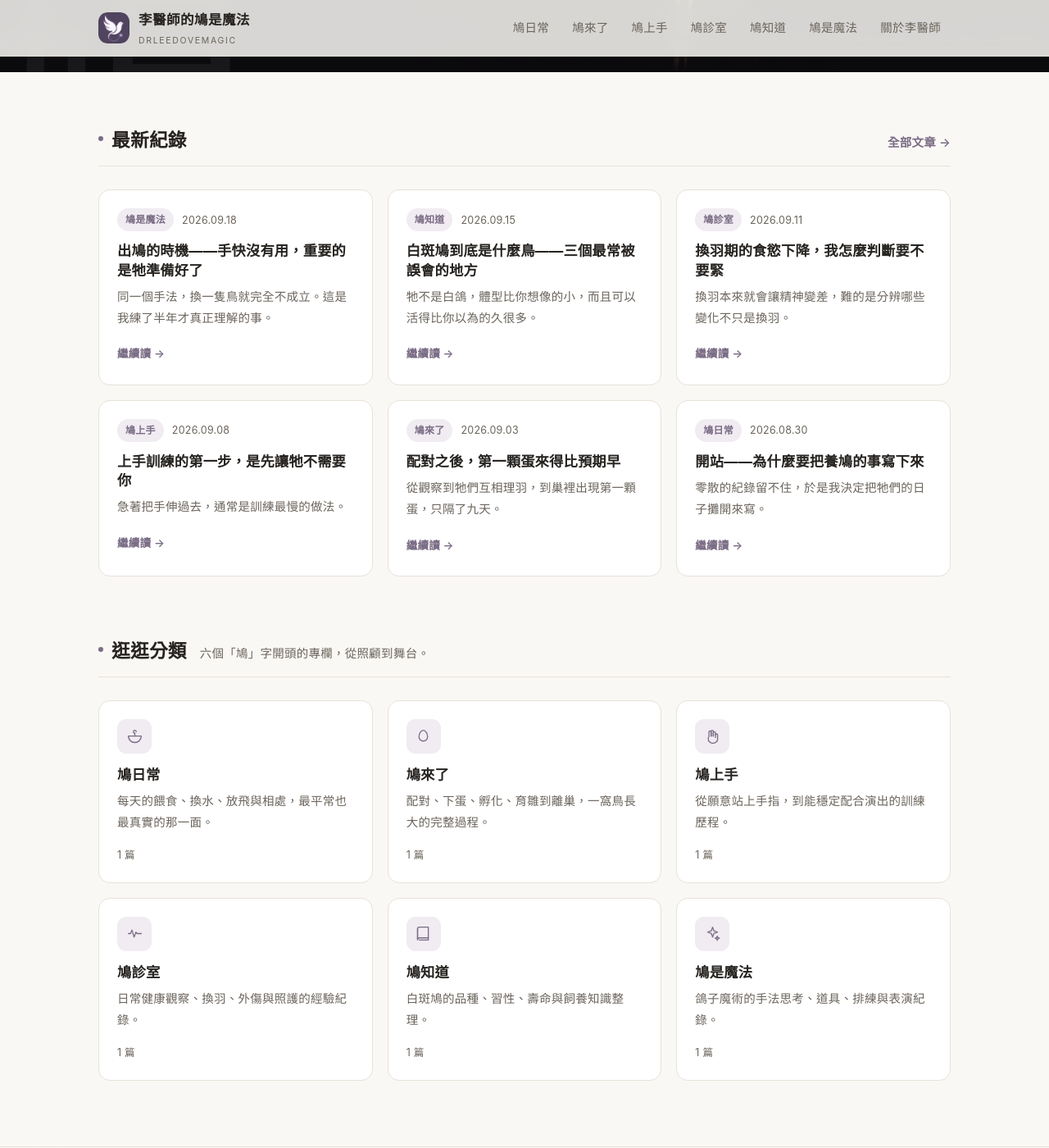
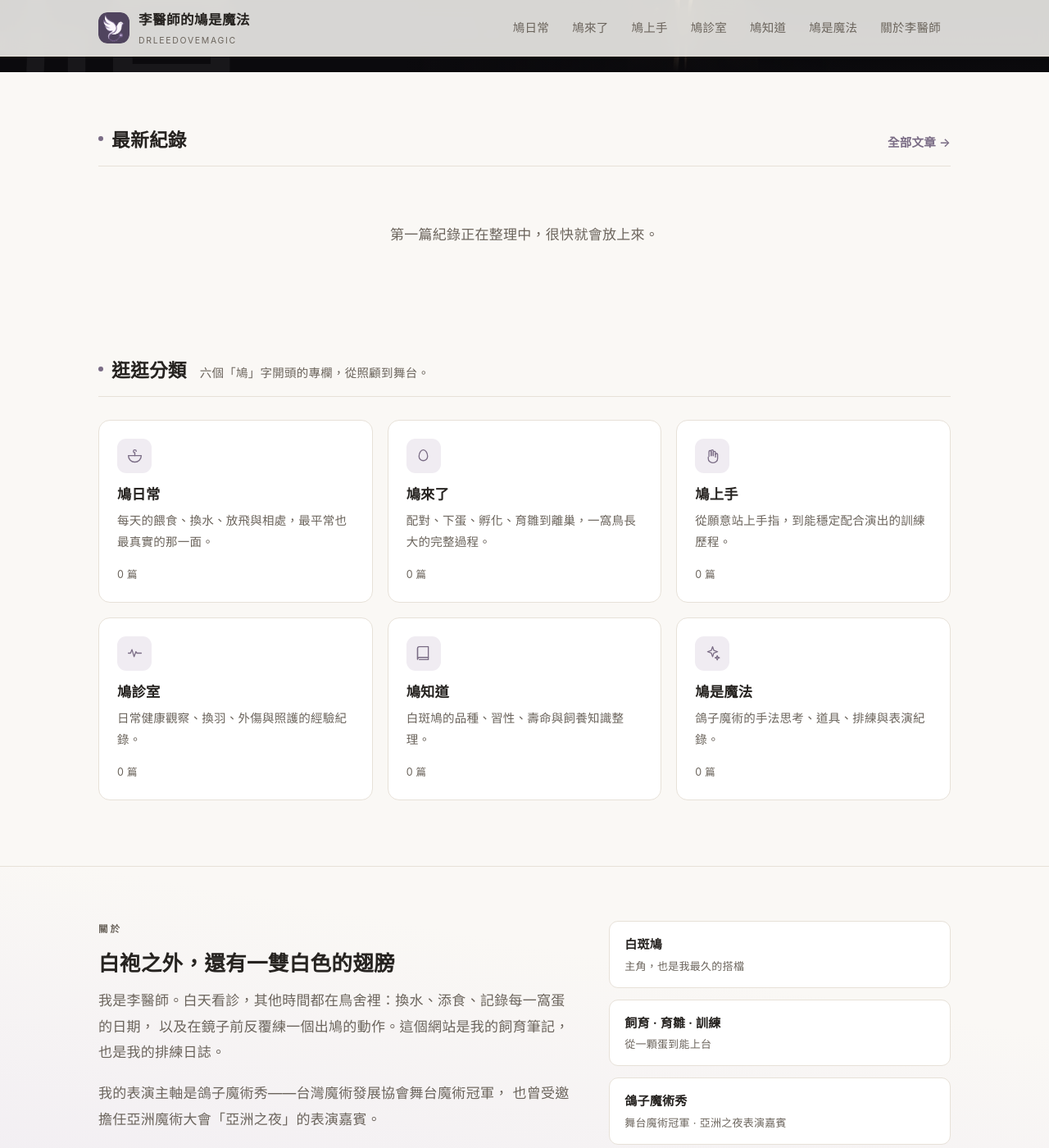
Before and after one commit to sherlocklee0212/drleedovemagic, a Jekyll site: the page built from index.html, in a window 1280 px wide and 1400 px high, scrolled down 527 px. Shown: the whole window at 82% size. Built offline with Jekyll 4.4.1, drawn with Linux system fonts in a browser that asks for light colours.

Commit message:
清空範例文章，改放空白範本
移除六篇示範用的虛構內容，_posts/ 留空等待實際紀錄。
新增 _drafts/文章範本.md（不會發佈）供日後複製使用，
並把首頁與全部文章頁的空狀態文案改為對讀者說話的語氣。

Co-Authored-By: Claude Opus 5 <noreply@anthropic.com>

```diff
--- a/_posts/2026-08-30-hello-doves.md
+++ /dev/null
@@ -1,25 +0,0 @@
----
-title: 開站——為什麼要把養鳩的事寫下來
-categories: [daily]
-description: 零散的紀錄留不住，於是我決定把牠們的日子攤開來寫。
----
-
-養白斑鳩第幾年了，我其實要翻本子才數得出來。
-
-真正讓我決定開這個網站的，是今年春天那一窩。第一顆蛋的日期我記在診所的便利貼上，孵化那天寫在手機備忘錄，離巢的照片在相簿裡——等我想回頭確認整段時間軸，三個地方的紀錄怎麼都對不起來。
-
-那時我才發現，我一直以為自己「很清楚」的事，其實只是印象。
-
-## 我想留下的三種紀錄
-
-**日期。** 下蛋、孵化、離巢、換羽、第一次上手。牠們的變化比我以為的快，沒寫下來，就只剩下「大概那陣子」。
-
-**失敗。** 哪一次餵食調整反而讓牠食慾變差、哪個訓練節奏太急。網路上的養鳥經驗大多只寫成功，但真正卡住人的都是那些沒人寫的部分。
-
-**手感。** 魔術這一塊很難用文字說清楚，可是「今天這個動作終於不用想就做出來了」這種瞬間，如果不當天寫，隔天就淡了。
-
-## 如果你也在養
-
-那這個網站對你可能有點用。我不會把自己寫成專家——我只是一個養了幾年、還在犯錯、剛好願意把過程記下來的人。
-
-有問題的話，寫信給我，我們可以一起想。
--- a/_posts/2026-09-03-pairing-and-the-first-egg.md
+++ /dev/null
@@ -1,28 +0,0 @@
----
-title: 配對之後，第一顆蛋來得比預期早
-categories: [hatchling]
-description: 從觀察到牠們互相理羽，到巢裡出現第一顆蛋，只隔了九天。
----
-
-新的一對是七月底才放在一起的。前兩週幾乎沒有互動，我已經做好「這對可能不成」的心理準備。
-
-八月二十二號，我看到公鳥開始替母鳥理頭頸的羽毛。九月一號，巢碗裡就有一顆蛋了。九天。
-
-## 時間軸
-
-| 日期 | 觀察 |
-|---|---|
-| 8/22 | 開始互相理羽，公鳥有明顯的邀巢動作 |
-| 8/26 | 母鳥開始長時間待在巢碗裡 |
-| 9/01 | 第一顆蛋 |
-| 9/03 | 第二顆蛋，兩隻開始正式輪孵 |
-
-## 我這次調整了什麼
-
-**巢材給得比以前多。** 之前我習慣給剛好的量，結果蛋容易滾到邊緣。這次多鋪了一層，巢碗中央明顯凹得比較深。
-
-**位置放高。** 換到鳥舍偏上、比較暗的角落之後，母鳥待在巢裡的時間長了很多。牠們要的是安全感，不是舒適。
-
-**不要每天翻看。** 這是我最難做到的一點。第一顆蛋出現的那幾天我忍住只在固定時間遠遠看一次，輪孵反而穩定得多。
-
-接下來是十四天左右的等待。孵化那幾天我會盡量每天記，包括餵食次數和兩隻鳥的分工。
--- a/_posts/2026-09-08-finger-perch.md
+++ /dev/null
@@ -1,25 +0,0 @@
----
-title: 上手訓練的第一步，是先讓牠不需要你
-categories: [training]
-description: 急著把手伸過去，通常是訓練最慢的做法。
----
-
-很多人問我怎麼讓鳩願意站上手。我的答案聽起來有點違反直覺：**先讓牠覺得你不重要。**
-
-剛到的鳥看到手就是看到威脅。這個階段你越積極，牠越確定你有企圖。所以我頭一個星期什麼都不做，只是在鳥舍旁邊坐著，做自己的事，讓牠習慣有一個人在附近但不會發生任何事。
-
-## 我的節奏
-
-**第一週：存在。** 每天在旁邊待二十分鐘。不伸手，不盯著看。
-
-**第二週：換手餵。** 食物只從我手上出現。先放在掌心攤開，手擺在食盆邊不動，讓牠自己決定要不要靠過來。第一次牠吃到的時候，我沒有任何反應——這很重要，牠需要確認靠近手不會觸發什麼事。
-
-**第三週：手當落點。** 手指平放在牠慣站的位置旁邊，略低一點。低一點很關鍵，鳥往下站比往上站容易接受。
-
-**第四週開始：延長停留。** 從一秒、三秒、十秒慢慢加。牠想走就讓牠走，絕對不抓。
-
-## 最常見的錯誤
-
-急。我自己也犯過：某天牠狀況特別好，我就多練了三倍的時間，結果隔兩天牠連靠近都不願意了。
-
-**進度是用天數換的，不是用單次時間換的。** 一天五分鐘、連續三十天，遠勝過一天一小時、練三天。
--- a/_posts/2026-09-11-molting-log.md
+++ /dev/null
@@ -1,27 +0,0 @@
----
-title: 換羽期的食慾下降，我怎麼判斷要不要緊
-categories: [health]
-description: 換羽本來就會讓精神變差，難的是分辨哪些變化不只是換羽。
----
-
-每年這個時候我都會緊張一次。換羽期的鳩看起來就是「不太對」——羽毛稀疏、精神差、食量掉。問題是，生病初期看起來也是這樣。
-
-我自己整理了一份對照，是這幾年累積下來的判斷方式，不是教科書。
-
-## 我會看的幾件事
-
-**食量掉多少。** 換羽期食量下降一到兩成，但**吃的意願還在**——你放飼料牠還是會過來。如果是完全沒興趣、或站在飼料前面不吃，那就不是換羽的事。
-
-**糞便。** 換羽不會改變糞便的形狀和顏色。這是我最信任的一個指標。
-
-**呼吸。** 換羽不會讓呼吸有聲音，也不會讓尾部隨著呼吸上下擺動。
-
-**對稱。** 換羽是大致對稱地掉，一邊特別稀疏、或局部見到皮膚，要另外找原因。
-
-**體重。** 這是唯一不會騙人的數字。我固定每週同一時間秤，掉超過一成就不再觀察了，直接找獸醫。
-
-## 一個提醒
-
-我的專業訓練是在人身上，不是鳥身上。上面寫的是我自己的觀察習慣，不是診斷標準。
-
-我給自己訂了一條規則：**只要出現「我在說服自己沒事」的念頭，就去找禽鳥科獸醫。** 會想說服自己，通常就是已經看到不對了。
--- a/_posts/2026-09-15-what-is-a-ringneck-dove.md
+++ /dev/null
@@ -1,29 +0,0 @@
----
-title: 白斑鳩到底是什麼鳥——三個最常被誤會的地方
-categories: [knowledge]
-description: 牠不是白鴿，體型比你想像的小，而且可以活得比你以為的久很多。
----
-
-每次表演結束，最常被問的一句是：「這是鴿子嗎？」
-
-嚴格說，魔術師手上那種全白的鳥，大多不是家鴿，而是體型小得多的斑鳩。名稱在中文圈相當混亂，「白鴿」「魔術鴿」「白斑鳩」常常指同一種鳥，我在這個網站統一用**白斑鳩**。
-
-## 誤會一：以為是小一號的白鴿
-
-不是。牠和家鴿是不同的鳥，體型、叫聲、性格都不一樣。家鴿的叫聲是低沉的咕嚕，白斑鳩則是很有辨識度的笑聲式連續音——養過的人都知道，凌晨聽到會醒。
-
-## 誤會二：以為體型很大
-
-第一次把鳥交到觀眾手上時，最常聽到的反應是「好輕」。牠比一般人想像的小很多，也正因為體型小、性格穩定，才成為表演上最常用的鳥。
-
-## 誤會三：以為養不久
-
-這是我最想澄清的一點。照顧得好的白斑鳩可以陪你很多年——這不是一隻「表演道具」的時間尺度，而是一段關係的時間尺度。
-
-決定養之前，請認真想一次：**這幾年裡你搬家、換工作、生活改變的時候，牠會在哪裡？** 想清楚了再開始。
-
-## 幾件開始前就該準備的事
-
-- 找到你家附近願意看禽鳥的獸醫。**在需要之前先找到。**
-- 想好鳥舍位置：安靜、不西曬、通風但不直接吹風。
-- 接受牠會叫。搬到臥室隔壁再後悔就太晚了。
--- a/_posts/2026-09-18-production-timing.md
+++ /dev/null
@@ -1,31 +0,0 @@
----
-title: 出鳩的時機——手快沒有用，重要的是牠準備好了
-categories: [magic]
-description: 同一個手法，換一隻鳥就完全不成立。這是我練了半年才真正理解的事。
----
-
-這個動作我練了半年，最後改掉的不是手，是節奏。
-
-一開始我以為出鳩是手的問題：藏得夠好、換得夠快、角度夠準。所以我對著鏡子練了幾個月，動作確實越來越乾淨。但一上台就是不對——鳥出來的那一瞬間，觀眾的反應總是慢半拍。
-
-## 問題不在手，在牠
-
-後來我把排練錄下來慢慢看，才看懂：我的手已經完成了，但**鳥還沒準備好**。牠出來的時候翅膀是收著的，需要半秒才展開。那半秒，觀眾的眼睛還在追我的手，等牠展開時，注意力已經散了。
-
-換句話說，我一直在用自己的節奏，而不是牠的節奏。
-
-## 我改了什麼
-
-**把停頓加回來。** 手到位之後我多等一個呼吸的時間。這在鏡子前看起來很慢，在觀眾眼裡卻剛好。
-
-**讓牠先找到重心。** 出現前那一刻牠腳下要是穩的。腳下不穩，出來一定是慌的，而慌的鳥觀眾看得出來。
-
-**排練時把觀眾的視線算進去。** 我現在會把手機架在觀眾席的高度錄，不再只看鏡子。鏡子是我的角度，不是他們的角度。
-
-## 真正學到的一件事
-
-**鳥不是道具，是搭檔。** 搭檔需要被等。
-
-願意等牠的那半秒，才是這個手法真正的技術。也是我覺得這件事有意思的地方——不管你手練得多熟，最後都得回到你跟這隻鳥之間的信任。
-
-這大概就是為什麼我會說：鳩，就是魔法。
--- a/archive.html
+++ b/archive.html
@@ -6,7 +6,7 @@ permalink: /archive/
 ---
 
 {% if site.posts.size == 0 %}
-  <p class="empty">還沒有文章。</p>
+  <p class="empty">第一篇紀錄正在整理中，很快就會放上來。</p>
 {% else %}
   {% assign years = site.posts | group_by_exp: "p", "p.date | date: '%Y'" %}
   {% for year in years %}
--- a/index.html
+++ b/index.html
@@ -40,7 +40,7 @@ layout: default
       {% for post in site.posts limit: 6 %}{% include post-card.html post=post %}{% endfor %}
     </div>
   {% else %}
-    <p class="empty">還沒有文章。在 <code>_posts/</code> 放進第一篇 Markdown 就會出現在這裡。</p>
+    <p class="empty">第一篇紀錄正在整理中，很快就會放上來。</p>
   {% endif %}
 </section>
 
```
Also changed, not shown: _drafts/文章範本.md (added, +44 -0 lines), README.md, 1 other file.
